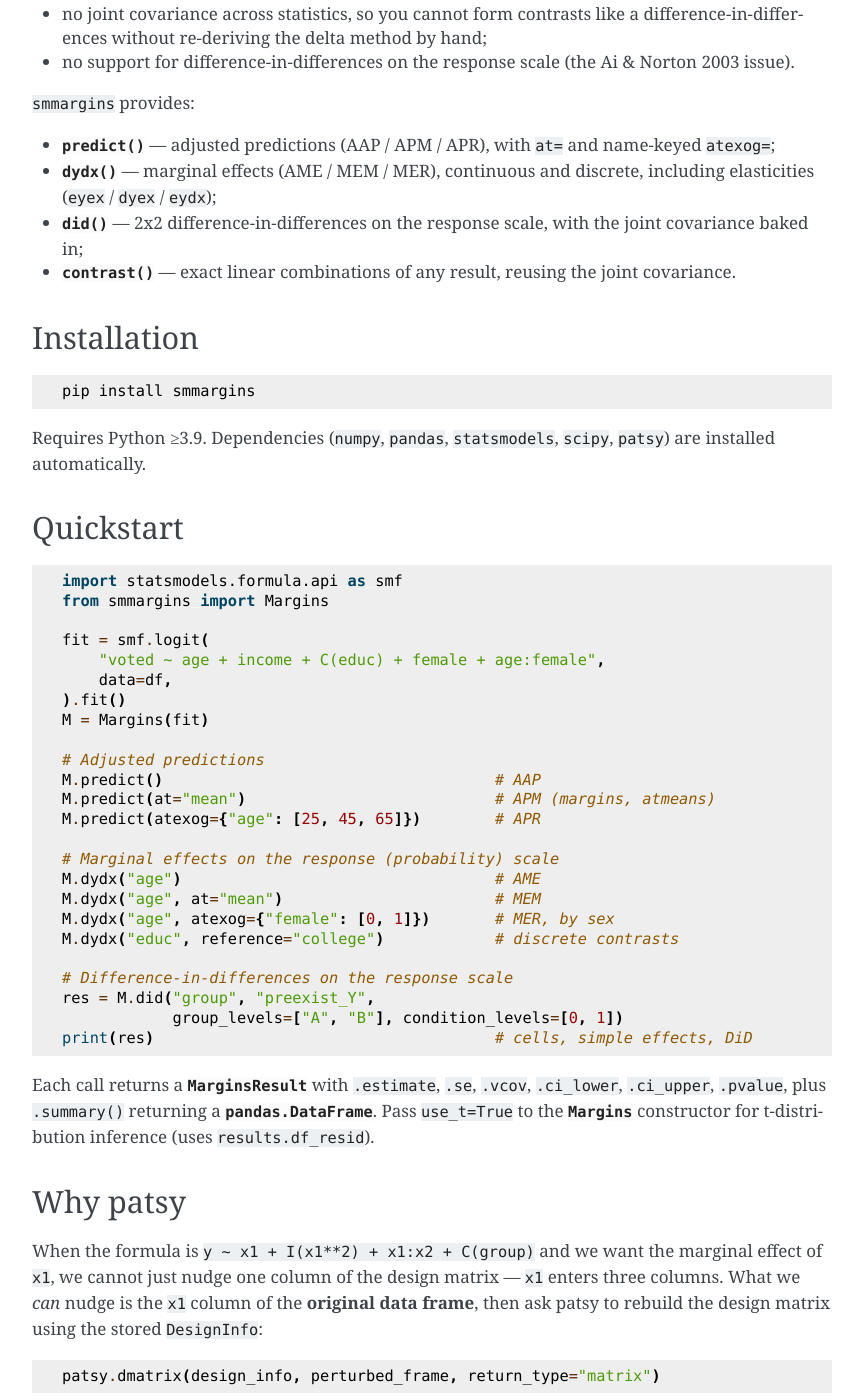
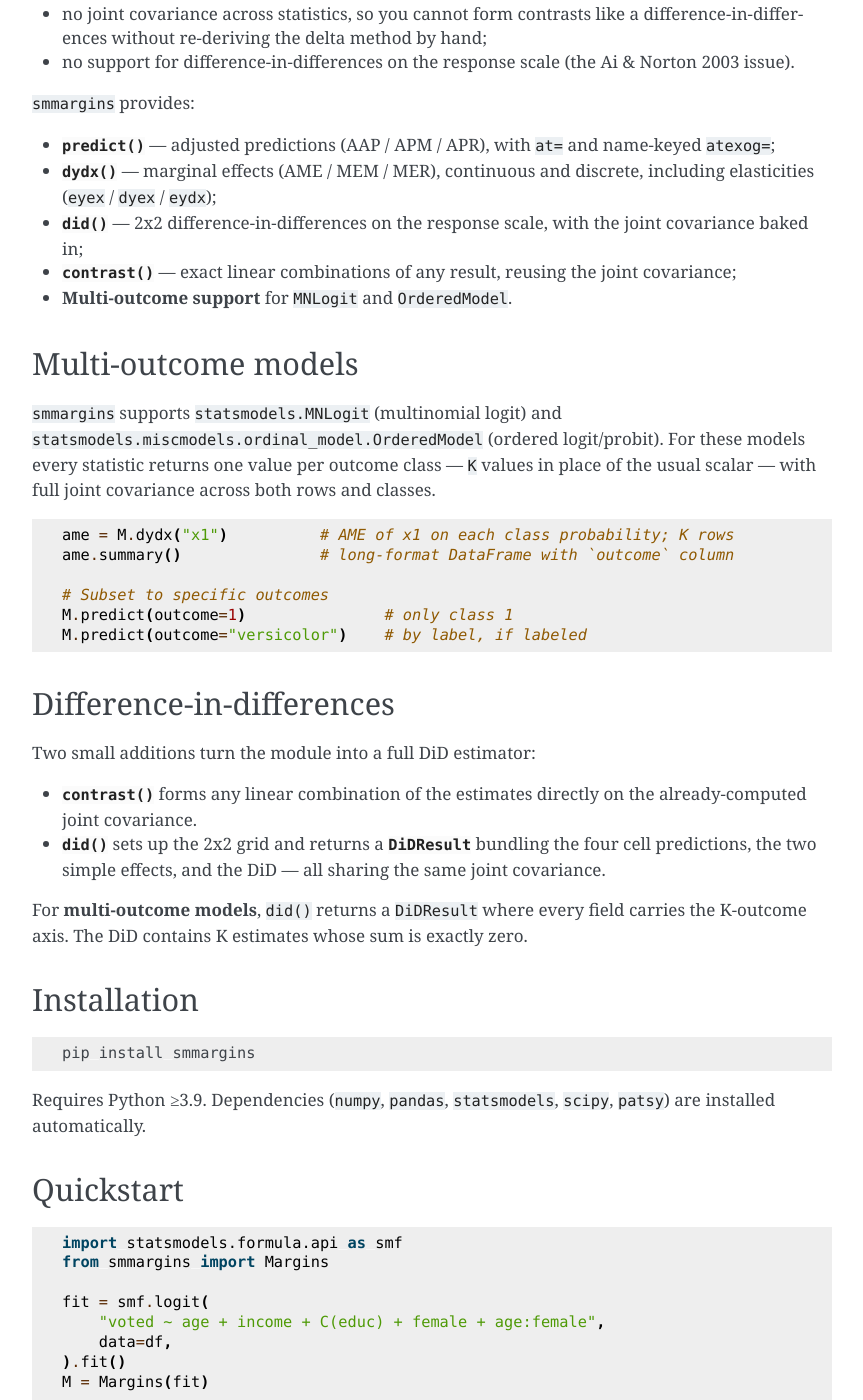
Before and after one commit to huntermills707/smmargins, a Sphinx documentation site: the page built from docs/intro.rst, in a window 1280 px wide and 1400 px high, scrolled down 450 px. Shown: the whole window, without its empty margins (348-1211 px from the left). Built offline with Sphinx 7.4.7, drawn with Linux system fonts in a browser that asks for light colours; some of the changed text lies outside the part shown.

Commit message:
Verified and synchronized the documentation with the 0.2.0 package refactor and new features.
- Updated `docs/conf.py` to reflect the new version (0.2.0).
- Enhanced `docs/intro.rst` with sections on multi-outcome models and
multi-outcome DiD support.
- Refined `README.md` to include MNLogit analytic gradients and updated
verification details.
- Corrected API references in `docs/api.rst` and `docs/math.rst` to
point to `smmargins.utils._central_jacobian`.
- Updated `docs/math.rst` to include the analytic softmax-derivative for
MNLogit in the Jacobian derivation.

```diff
--- a/docs/api.rst
+++ b/docs/api.rst
@@ -15,4 +15,4 @@ API reference
     Margins
     MarginsResult
     DiDResult
-    _central_jacobian
+    utils._central_jacobian
--- a/docs/conf.py
+++ b/docs/conf.py
@@ -5,7 +5,7 @@ sys.path.insert(0, os.path.abspath('..'))
 project = 'smmargins'
 copyright = '2026'
 author = ''
-release = '0.1.0'
+release = '0.2.0'
 
 extensions = [
     'sphinx.ext.autodoc',
--- a/docs/intro.rst
+++ b/docs/intro.rst
@@ -36,12 +36,46 @@ StatsModels ships ``Results.get_margeff``, but it is limited:
 - :meth:`~smmargins.Margins.did` — 2x2 difference-in-differences on the
   response scale, with the joint covariance baked in;
 - :meth:`~smmargins.MarginsResult.contrast` — exact linear combinations
-  of any result, reusing the joint covariance.
+  of any result, reusing the joint covariance;
+- **Multi-outcome support** for ``MNLogit`` and ``OrderedModel``.
+
+Multi-outcome models
+--------------------
+
+``smmargins`` supports ``statsmodels.MNLogit`` (multinomial logit) and
+``statsmodels.miscmodels.ordinal_model.OrderedModel`` (ordered logit/probit).
+For these models every statistic returns one value per outcome class — ``K``
+values in place of the usual scalar — with full joint covariance across
+both rows and classes.
+
+.. code-block:: python
+
+    ame = M.dydx("x1")          # AME of x1 on each class probability; K rows
+    ame.summary()               # long-format DataFrame with `outcome` column
+
+    # Subset to specific outcomes
+    M.predict(outcome=1)               # only class 1
+    M.predict(outcome="versicolor")    # by label, if labeled
+
+Difference-in-differences
+-------------------------
+
+Two small additions turn the module into a full DiD estimator:
+
+- :meth:`~smmargins.MarginsResult.contrast` forms any linear combination
+  of the estimates directly on the already-computed joint covariance.
+- :meth:`~smmargins.Margins.did` sets up the 2x2 grid and returns a
+  :class:`~smmargins.DiDResult` bundling the four cell predictions, the
+  two simple effects, and the DiD — all sharing the same joint covariance.
+
+For **multi-outcome models**, ``did()`` returns a ``DiDResult`` where
+every field carries the K-outcome axis. The DiD contains K estimates
+whose sum is exactly zero.
 
 Installation
 ------------
 
-::
+.. code-block:: bash
 
     pip install smmargins
 
--- a/pyproject.toml
+++ b/pyproject.toml
@@ -7,7 +7,7 @@
 
 [project]
 name = "smmargins"
-version = "0.1.0"
+version = "0.2.0"
 description = "Marginal effects for StatsModels"
 readme = "README.md"
 license = { file = "LICENSE" }
```
Also changed, not shown: CHANGELOG.md (+1 -1 lines), README.md (+12 -12 lines), docs/math.rst (+10 -6 lines).
